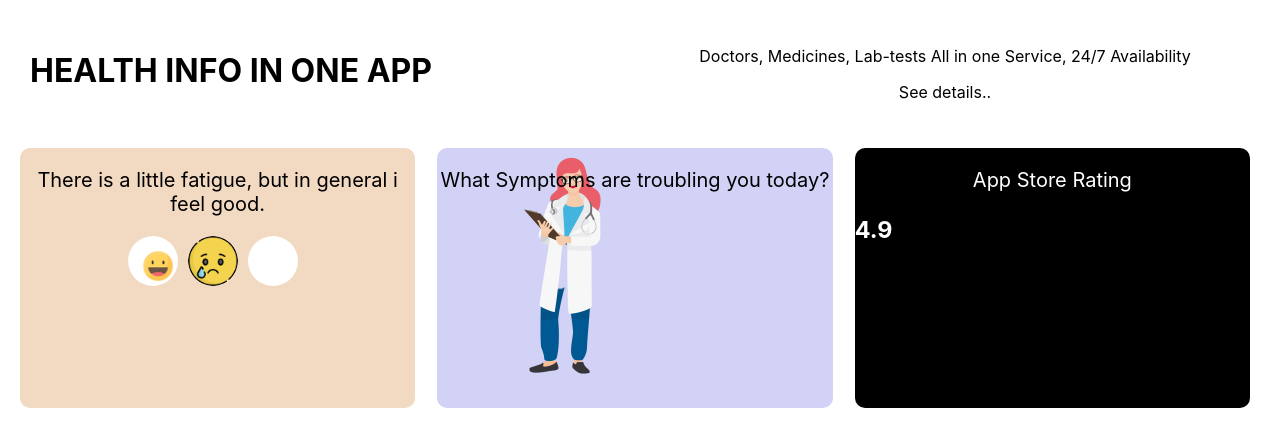
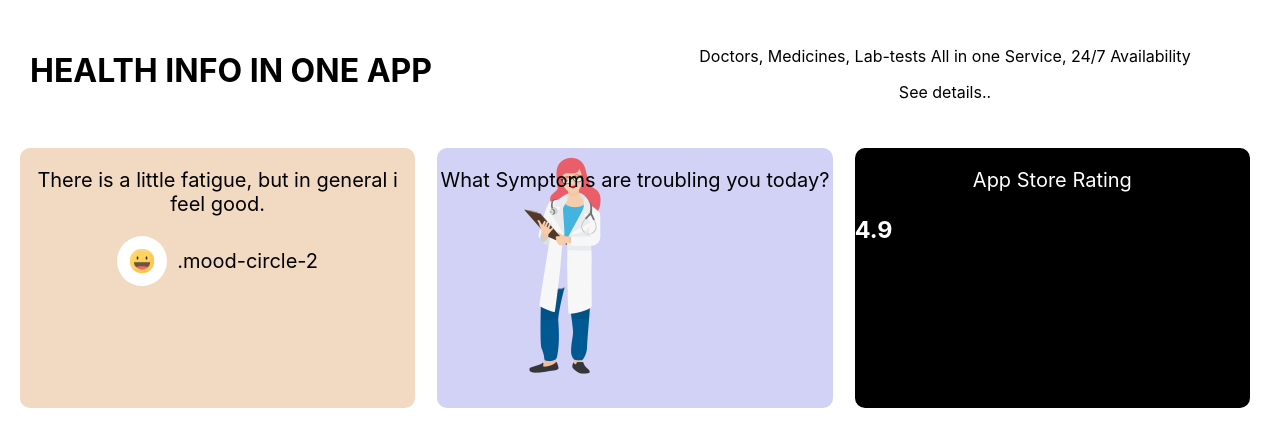
Before and after one commit to sshiwangi/owed-to-code, a React (Create React App) app in the folder frontend/: page / in a window 1280 px wide. Shown: the top 446 px of the page. Built offline with nearby package versions, Linux system fonts and the light colour scheme.

Commit message:
adding changes

```diff
--- a/frontend/src/pages/Home/Home.css
+++ b/frontend/src/pages/Home/Home.css
@@ -35,6 +35,7 @@ p{
     margin-right: 10px;
     font-size:20px;
 
+
 }
 .custom-div-1{
     background-color: #f2d9c2;
@@ -64,13 +65,19 @@ p{
 }
 .mood-circle-1{
     background-image: url(/src/Images/happy.jpg);
-  background-size: 60px 60px;
+  background-size: 50px 50px;
     background-repeat: no-repeat;
 
 }
 .mood-circle-2{
-    background-image: url(/src/Images/sad.png);
+    background-image: url(/src/Images/happy.jpg);
     background-size: 50px 50px;
     background-repeat: no-repeat;
 
 }
+.mood-circle-3 {
+    background-image: url(/src/Images/happy.jpg);
+    background-size: 50px 50px;
+    background-repeat: no-repeat;
+
+}
--- a/frontend/src/pages/Home/Home.jsx
+++ b/frontend/src/pages/Home/Home.jsx
@@ -19,8 +19,7 @@ const Home = () => {
           <p>There is a little fatigue, but in general i feel good.</p>
           <div className="moods">
             <div className="mood-circle-1"></div>
-            <div className="mood-circle-2"></div>
-            <div className="mood-circle-3"></div>
+            .mood-circle-2
           </div>
         </div>
         <div className="custom-div-2">
```
